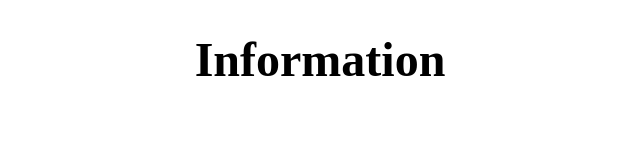
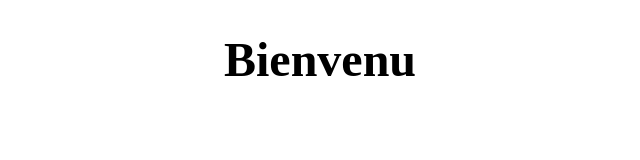
Before and after one commit to Pringbulbs/pringbulbs.github.io, a plain HTML site: page index.html in a window 1280 px wide. Shown: the whole page, without its empty margins (320-960 px from the left). Drawn offline with Linux system fonts and the light colour scheme.

Commit message:
Update index.html

```diff
--- a/index.html
+++ b/index.html
@@ -4,9 +4,9 @@
 <meta charset="UTF-8">
 <link rel="stylesheet" href="style.css">
 <link rel="icon" type="image/x-icon" href="images/favicon.png">
-<title>Centre d'Information</title>
+<title>Site de 61Ch222</title>
 </head>
 <body>
-	<h1>Information</h1>
+	<h1>Bienvenu</h1>
 </body>
 </html>
```
